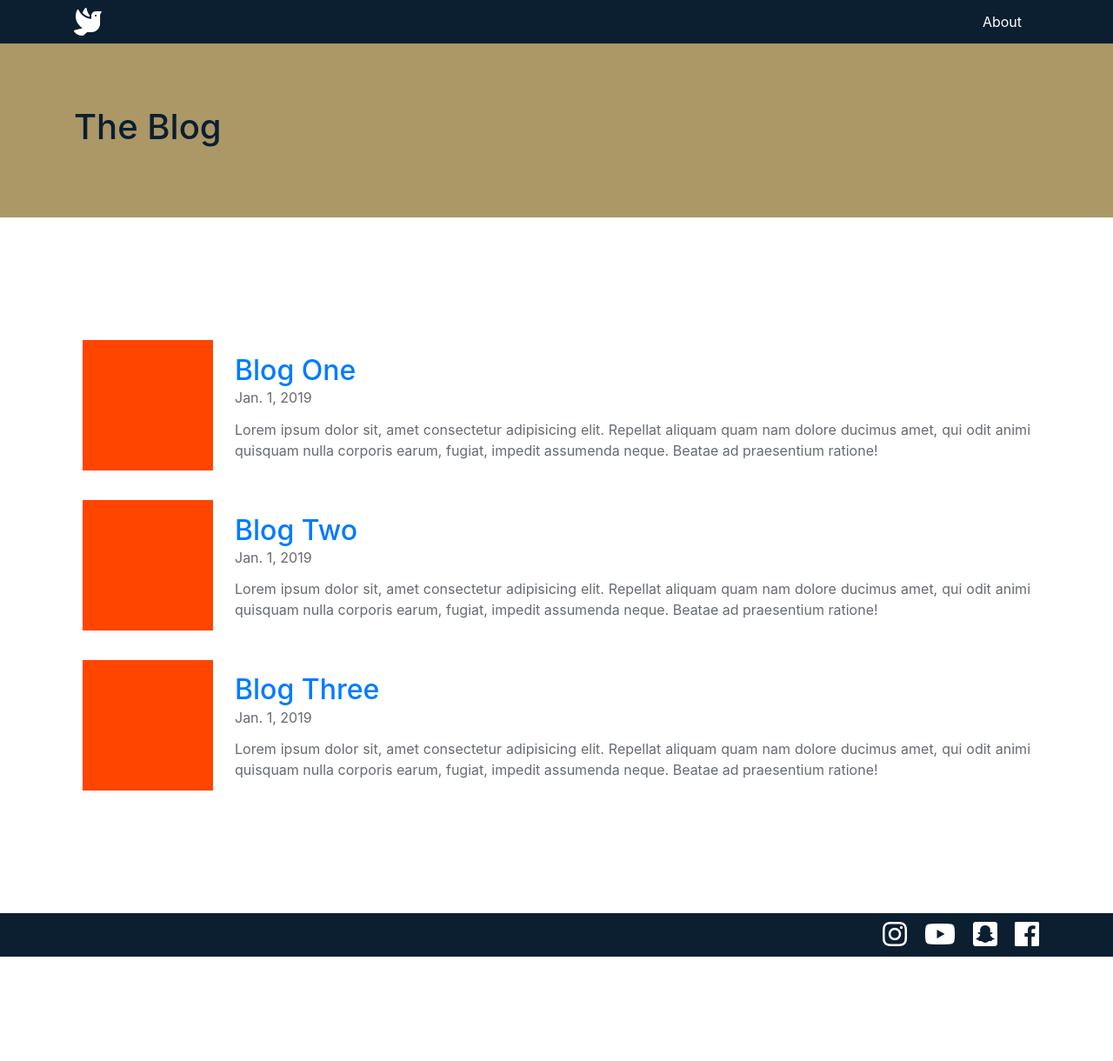
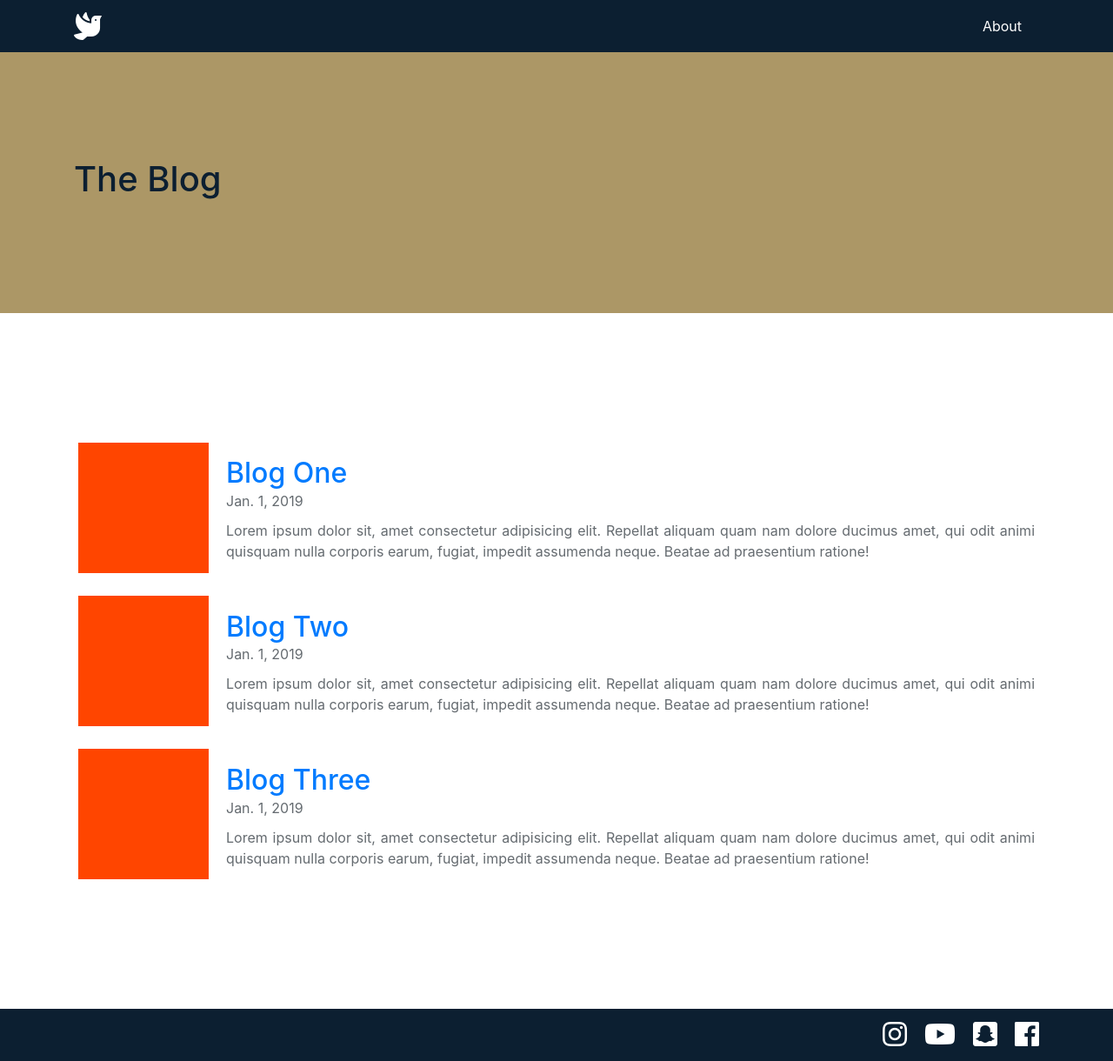
Before and after one commit to akmadsen/cpnt-201-group-assignment, a website: page index.html in a window 1280 px wide. Shown: the whole page at 87% size. Before the commit the page ends 1100 px from the top, so only its background shows below. Drawn offline with nearby package versions, Linux system fonts and the light colour scheme; files that its build step writes are made by us from their sources.

Commit message:
Modified the hero and header/footer sizes

```diff
--- a/src/sass/base/variables.scss
+++ b/src/sass/base/variables.scss
@@ -34,9 +34,9 @@ $large-devices: 992px;
 $extra-large-devices: 1200px;
 
 // Custom Measurements
-$header-height      : 50px;
-$hero-height        : 4 * $header-height;
-$standard-margin    : $header-height / 2;
+$header-height      : 60px;
+$hero-height        : 300px;
+$standard-margin    : 20px;
 
 $profile-pic-size: 125px;
 $blog-pic-size: 150px;
--- a/src/sass/components/footer.scss
+++ b/src/sass/components/footer.scss
@@ -1,6 +1,6 @@
 footer {
-    width:100%;
-    height:50px;
+    width: 100%;
+    height: $header-height;
     background:$primary-color;
     color:$accent-color;
 
--- a/src/sass/components/header.scss
+++ b/src/sass/components/header.scss
@@ -1,6 +1,6 @@
 header{
     width:100%;
-    height:50px;
+    height: $header-height;
     background:$primary-color;
     color:$accent-color;
     display: flex;
@@ -23,6 +23,8 @@ header{
         height: 100%;
 
         color: $accent-color;
+
+        transition: $hover-trans-time;
 
         &:hover{
             color: $link-hover-color;
```
